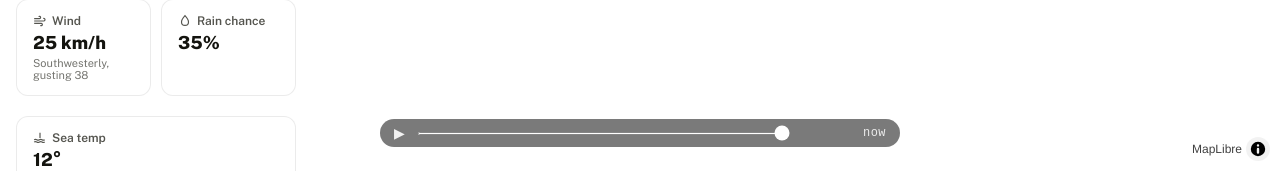
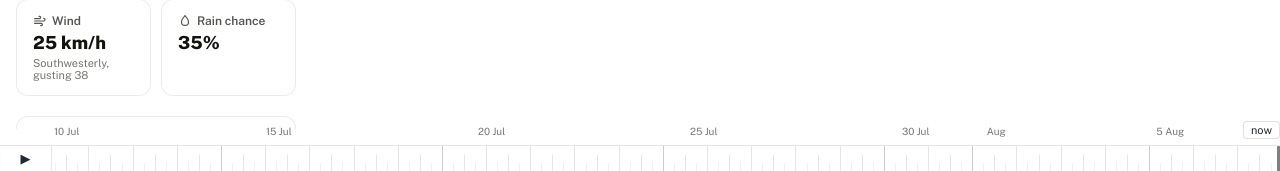
Before and after one commit to claudecommunity-nz/impact.lab.wlg.team-1.2026-08-08, a React (Vite) app in the folder map/: page / in a window 1280 px wide. Shown: the part 629-800 px from the top of the page. Built offline with nearby package versions, Linux system fonts and the light colour scheme; no server answers.

Commit message:
Unit 22: visual timeline bar — light, segmented, date labels above, map attribution removed

```diff
--- a/map/src/App.jsx
+++ b/map/src/App.jsx
@@ -79,7 +79,7 @@ const [currentTime, setCurrentTime] = useState(WIN.end)
   const rafRef = useRef(null)
   const lastRef = useRef(null)
 
-  const { pins, radii } = useIncidents(currentTime)
+  const { pins, radii, allIncidents } = useIncidents(currentTime)
   const weather = useWeather(currentTime)
 
   useEffect(() => {
@@ -143,6 +143,7 @@ const [currentTime, setCurrentTime] = useState(WIN.end)
           playing={playing}
           onSeek={t => { setCurrentTime(t); setPlaying(false) }}
           onTogglePlay={onTogglePlay}
+          allIncidents={allIncidents}
         />
       </div>
     </>
--- a/map/src/InfoPanel.jsx
+++ b/map/src/InfoPanel.jsx
@@ -24,8 +24,10 @@ export default function InfoPanel({
       position: 'absolute',
       top: 16,
       left: 16,
+      bottom: 42,
       width: 280,
       zIndex: 5,
+      overflowY: 'auto',
     }}>
       <AreaPicker
         areaId={areaId}
--- a/map/src/Map.jsx
+++ b/map/src/Map.jsx
@@ -102,6 +102,7 @@ export default function Map({ locationFeature, incidentPins, incidentRadii, laye
       style: STYLE,
       center: WELLINGTON,
       zoom: 12,
+      attributionControl: false,
     })
 
     map.on('load', () => {
@@ -295,5 +296,5 @@ export default function Map({ locationFeature, incidentPins, incidentRadii, laye
     })
   }, [layers])
 
-  return <div ref={containerRef} style={{ width: '100%', height: '100%' }} />
+  return <div ref={containerRef} style={{ position: 'absolute', top: 0, left: 0, right: 0, bottom: 26 }} />
 }
--- a/map/src/Timeline.jsx
+++ b/map/src/Timeline.jsx
@@ -1,3 +1,51 @@
+import { useEffect, useRef } from 'react'
+
+const BAR_H   = 26
+
+const DAY_MS  = 86400000
+const MONTHS  = ['Jan','Feb','Mar','Apr','May','Jun','Jul','Aug','Sep','Oct','Nov','Dec']
+
+function drawBar(canvas, win) {
+  const W = canvas.width
+  const H = canvas.height
+  if (!W || !H) return
+  const ctx   = canvas.getContext('2d')
+  const dpr   = window.devicePixelRatio || 1
+  const range = win.end - win.start
+  const midY  = H / 2
+
+  // background
+  ctx.fillStyle = 'rgba(255,255,255,0.95)'
+  ctx.fillRect(0, 0, W, H)
+
+  const SIX_H = DAY_MS / 4
+  let t = Math.ceil(win.start / SIX_H) * SIX_H
+
+  // first pass — draw all tick lines
+  while (t <= win.end) {
+    const x    = Math.round((t - win.start) / range * W)
+    const date = new Date(t)
+    const hour = date.getUTCHours()
+    const dom  = date.getUTCDate()
+    const isMidnight = hour === 0
+    const isNoon     = hour === 12
+    const isMajorDay = isMidnight && (dom % 5 === 0 || dom === 1)
+
+    if (isMidnight) {
+      ctx.fillStyle = isMajorDay ? 'rgba(0,0,0,0.2)' : 'rgba(0,0,0,0.1)'
+      ctx.fillRect(x, 0, dpr, H)
+    } else if (isNoon) {
+      ctx.fillStyle = 'rgba(0,0,0,0.1)'
+      ctx.fillRect(x, H * 0.35, dpr, H * 0.65)
+    } else {
+      ctx.fillStyle = 'rgba(0,0,0,0.06)'
+      ctx.fillRect(x, H * 0.65, dpr, H * 0.35)
+    }
+    t += SIX_H
+  }
+
+}
+
 function formatOffset(ms) {
   if (ms >= 0) return 'now'
   const abs = Math.abs(ms)
@@ -9,51 +57,117 @@ function formatOffset(ms) {
   return `${m}m ago`
 }
 
+const PLAY_W = 52
+
+function buildLabels(win) {
+  const labels = []
+  const range  = win.end - win.start
+  const SIX_H  = DAY_MS / 4
+  let t = Math.ceil(win.start / SIX_H) * SIX_H
+  while (t <= win.end) {
+    const date = new Date(t)
+    const hour = date.getUTCHours()
+    const dom  = date.getUTCDate()
+    const pct  = (t - win.start) / range
+    if (hour === 0 && (dom % 5 === 0 || dom === 1)) {
+      const text = dom === 1
+        ? MONTHS[date.getUTCMonth()]
+        : `${dom} ${MONTHS[date.getUTCMonth()]}`
+      labels.push({ pct, text, major: true })
+    }
+    t += SIX_H
+  }
+  return labels
+}
+
 export default function Timeline({ currentTime, window: win, playing, onSeek, onTogglePlay }) {
-  const offsetMs = currentTime - win.end   // 0 = now, negative = past
-  const rangeMs  = win.end - win.start     // total span in ms
+  const canvasRef = useRef(null)
+  const wrapRef   = useRef(null)
+  const offsetMs  = currentTime - win.end
+  const rangeMs   = win.end - win.start
+  const pct       = (offsetMs + rangeMs) / rangeMs
+  const labels    = buildLabels(win)
+
+  useEffect(() => {
+    const canvas = canvasRef.current
+    const wrap   = wrapRef.current
+    if (!canvas || !wrap) return
+    const dpr = window.devicePixelRatio || 1
+    const W   = wrap.offsetWidth
+    canvas.width        = W * dpr
+    canvas.height       = BAR_H * dpr
+    canvas.style.width  = `${W}px`
+    canvas.style.height = `${BAR_H}px`
+    drawBar(canvas, win)
+  }, [win])
 
   return (
-    <div style={{
-      position: 'absolute',
-      bottom: 24,
-      left: '50%',
-      transform: 'translateX(-50%)',
-      display: 'flex',
-      alignItems: 'center',
-      gap: 10,
-      background: 'rgba(0,0,0,0.52)',
-      borderRadius: 20,
-      padding: '7px 14px',
-      zIndex: 10,
-      minWidth: 320,
-      maxWidth: 520,
-      width: '50vw',
-      fontFamily: "'Roboto', sans-serif",
+    <>
+      <style>{`
+        .tl-range{-webkit-appearance:none;appearance:none;width:100%;height:${BAR_H}px;background:transparent;cursor:pointer;margin:0;position:absolute;top:0;left:0;}
+        .tl-range::-webkit-slider-thumb{-webkit-appearance:none;width:3px;height:${BAR_H}px;background:rgba(0,0,0,0.5);border-radius:1px;cursor:pointer;}
+        .tl-range::-moz-range-thumb{width:3px;height:${BAR_H}px;background:rgba(0,0,0,0.5);border-radius:1px;border:none;cursor:pointer;}
+        .tl-range::-webkit-slider-runnable-track{background:transparent;height:${BAR_H}px;}
+        .tl-range::-moz-range-track{background:transparent;}
+      `}</style>
+
+      <div ref={wrapRef} style={{
+        position: 'absolute', bottom: 0, left: 0, right: 0,
+        height: BAR_H, zIndex: 10,
+        borderTop: '1px solid rgba(0,0,0,0.1)',
       }}>
+        <canvas ref={canvasRef} style={{ position: 'absolute', top: 0, left: 0, display: 'block' }} />
+
+        {/* Play button */}
         <button onClick={onTogglePlay} style={{
-        background: 'none', border: 'none', cursor: 'pointer',
-        color: '#fff', fontSize: 14, lineHeight: 1,
-        padding: 0, flexShrink: 0, opacity: 0.9,
+          position: 'absolute', left: 0, top: 0, bottom: 0, width: PLAY_W,
+          background: 'rgba(255,255,255,0.95)', border: 'none',
+          borderRight: '1px solid rgba(0,0,0,0.1)',
+          color: '#1f2937', fontSize: 13, cursor: 'pointer', zIndex: 2,
         }}>
           {playing ? '⏸' : '▶'}
         </button>
 
+        {/* Date labels above the bar */}
+        <div style={{ position: 'absolute', left: PLAY_W, right: 0, bottom: BAR_H + 2, height: 18, pointerEvents: 'none' }}>
+          {labels.map(l => (
+            <span key={l.pct} style={{
+              position: 'absolute',
+              left: `${l.pct * 100}%`,
+              fontSize: l.major ? 10 : 9,
+              fontFamily: '"Public Sans", system-ui, sans-serif',
+              color: l.major ? 'rgba(0,0,0,0.55)' : 'rgba(0,0,0,0.35)',
+              whiteSpace: 'nowrap',
+              transform: 'translateX(2px)',
+            }}>{l.text}</span>
+          ))}
+        </div>
+
+        {/* Scrubber */}
+        <div style={{ position: 'absolute', left: PLAY_W, right: 0, top: 0, bottom: 0, overflow: 'visible' }}>
           <input
+            className="tl-range"
             type="range"
-        min={-rangeMs}
-        max={0}
-        value={offsetMs}
+            min={-rangeMs} max={0} value={offsetMs}
             onChange={e => onSeek(win.end + Number(e.target.value))}
-        style={{ flex: 1, accentColor: '#fff', cursor: 'pointer', height: 3 }}
           />
-
+          {/* Label above thumb */}
           <span style={{
-        color: '#fff', fontSize: 12, fontFamily: 'monospace',
-        opacity: 0.85, flexShrink: 0, letterSpacing: '0.04em', width: 84, textAlign: 'right', whiteSpace: 'nowrap',
+            position: 'absolute',
+            left: `${pct * 100}%`,
+            bottom: BAR_H + 6,
+            transform: pct > 0.85 ? 'translateX(-100%)' : pct > 0.1 ? 'translateX(-50%)' : 'none',
+            background: 'rgba(255,255,255,0.95)',
+            border: '1px solid rgba(0,0,0,0.12)',
+            color: '#1f2937', fontSize: 11,
+            fontFamily: '"Public Sans", system-ui, sans-serif',
+            padding: '2px 7px', borderRadius: 4,
+            whiteSpace: 'nowrap', pointerEvents: 'none',
           }}>
             {formatOffset(offsetMs)}
           </span>
         </div>
+      </div>
+    </>
   )
 }
--- a/map/src/useIncidents.js
+++ b/map/src/useIncidents.js
@@ -64,13 +64,13 @@ export default function useIncidents(before) {
   }, [])
 
   return useMemo(() => {
-    if (!allIncidents.length) return { ...EMPTY_GEO, loading }
+    if (!allIncidents.length) return { ...EMPTY_GEO, allIncidents, loading }
     const filtered = before != null
       ? allIncidents.filter(inc => {
           const t = Date.parse(inc.timestamp)
           return t <= before && before < t + catMap[inc.type].durationMs
         })
       : allIncidents
-    return { ...toGeoJSON(filtered), loading }
+    return { ...toGeoJSON(filtered), allIncidents, loading }
   }, [allIncidents, before, loading])
 }
```
Also changed, not shown: map/dev_log/00_main.md (+1 -0 lines), map/dev_log/22_visual_timeline.md (added, +42 -0 lines). Lines whose indentation alone changed are shown as unchanged.
